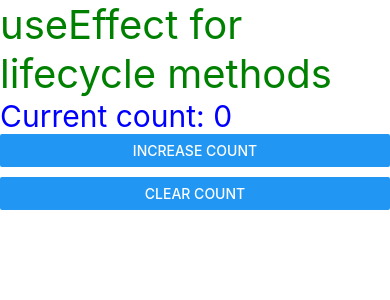
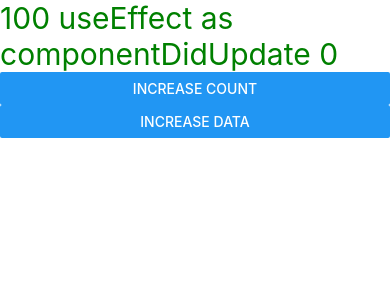
Before and after one commit to itsmegarvin/Firstapp, a React Native app: screen / in a window 390 px wide. Shown: the top 300 px of the page. Built offline with nearby package versions, Linux system fonts and the light colour scheme.

Commit message:
useEffect as componentDidUpdate

```diff
--- a/App.js
+++ b/App.js
@@ -5,27 +5,24 @@ import { Text, View, Button } from "react-native";
 
 function App() {
   const [count, setCount] = useState(0);
+  const [data, setData] = useState(100);
 
   useEffect(() => {
-    console.warn("hello");
-  },[]);  //very much important step , therfore use of ,[]
+    console.warn(count);
+  },[count]); //we can use as [count, data]
 
-  function rmCount() {
-    setCount(0);
-  }
+
+  //we can make separate useEffect for different state
+
+
 
   return (
     <View>
-      <Text style={{ fontSize: 40, color: "green" }}>
-        useEffect for lifecycle methods
-      </Text>
-      <Text style={{ fontSize: 30, color: "blue" }}>
-        Current count: {count}
+      <Text style={{ fontSize: 30, color: "green" }}>
+              {data} useEffect as componentDidUpdate {count}
       </Text>
       <Button title="increase count" onPress={() => setCount(count + 1)} />
-      <View style={{ marginTop: 10 }}>
-        <Button title="clear count" onPress={rmCount} />
-      </View>
+      <Button title="increase data" onPress={() => setData(data + 1)} />
     </View>
   );
 }
```
